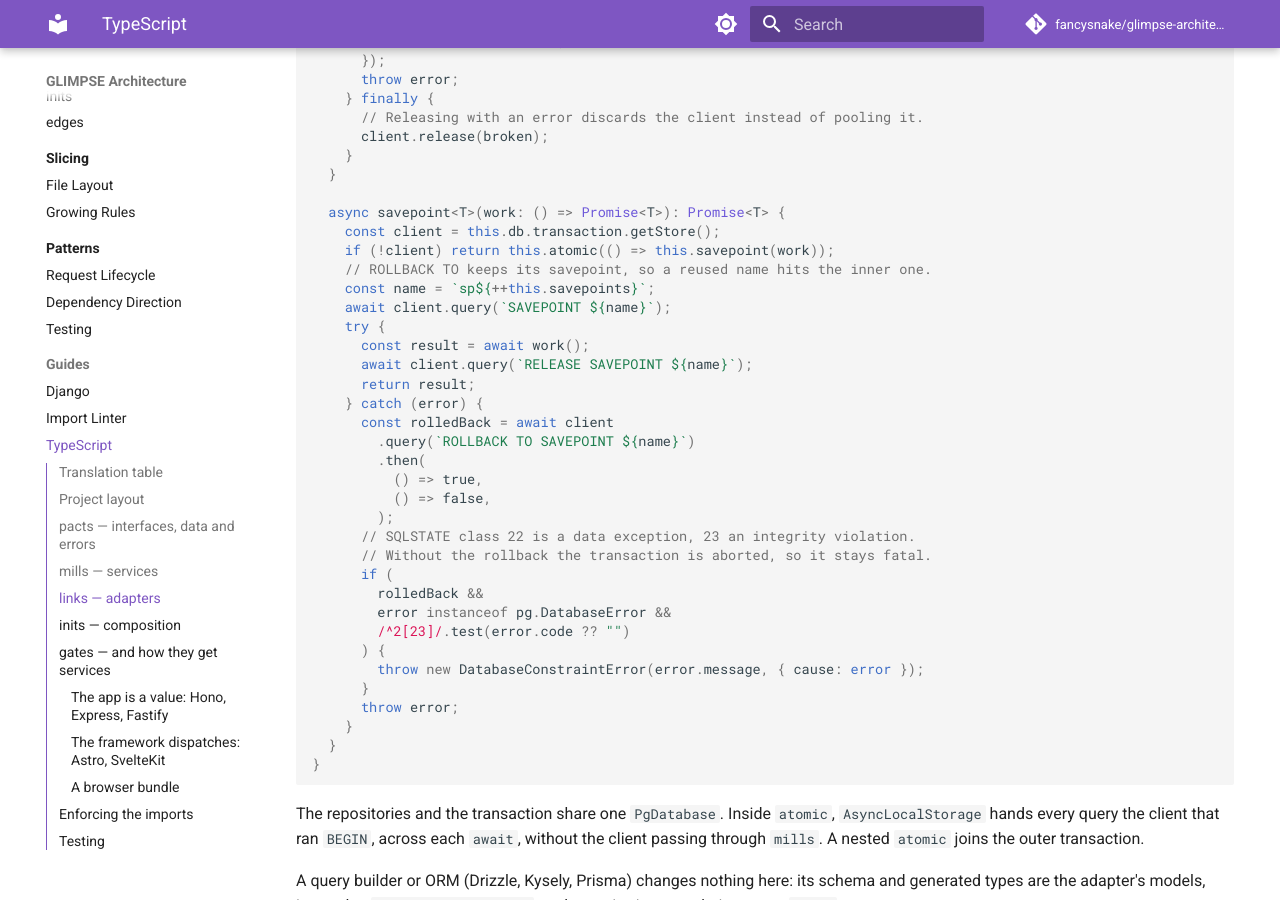
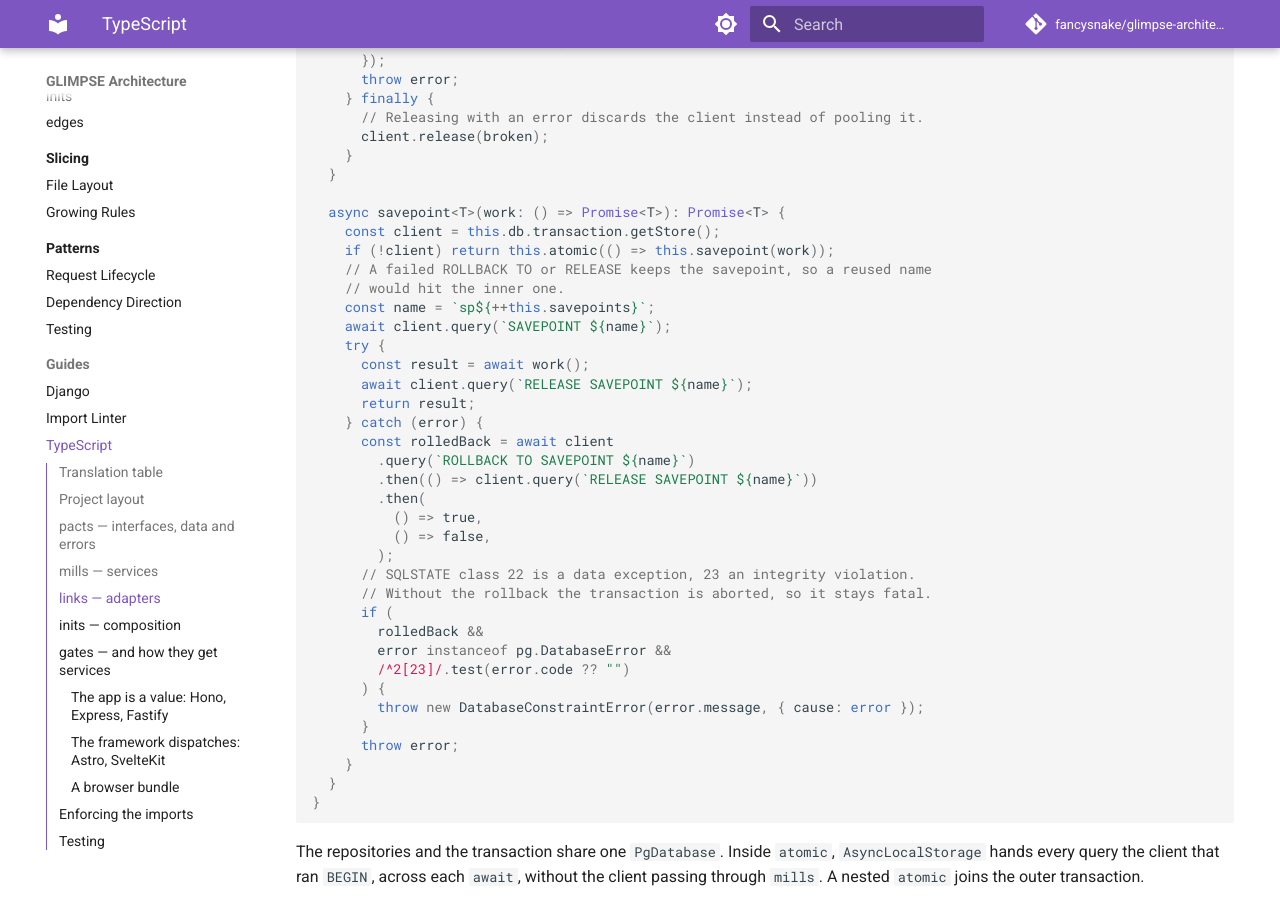
Before and after one commit to fancysnake/glimpse-architecture, an MkDocs documentation site: the page built from docs/guides/typescript.md, in a window 1280 px wide and 900 px high, scrolled down 5433 px. Built offline with MkDocs 1.6.1 and Material for MkDocs 9.7.7, drawn with Linux system fonts in a browser that asks for light colours; comment, search, counter and statistics services are not loaded.

Commit message:
chore: act on the review triage

```diff
--- a/docs/guides/typescript.md
+++ b/docs/guides/typescript.md
@@ -275,7 +275,8 @@ export class PgTransaction implements Transaction {
   async savepoint<T>(work: () => Promise<T>): Promise<T> {
     const client = this.db.transaction.getStore();
     if (!client) return this.atomic(() => this.savepoint(work));
-    // ROLLBACK TO keeps its savepoint, so a reused name hits the inner one.
+    // A failed ROLLBACK TO or RELEASE keeps the savepoint, so a reused name
+    // would hit the inner one.
     const name = `sp${++this.savepoints}`;
     await client.query(`SAVEPOINT ${name}`);
     try {
@@ -285,6 +286,7 @@ export class PgTransaction implements Transaction {
     } catch (error) {
       const rolledBack = await client
         .query(`ROLLBACK TO SAVEPOINT ${name}`)
+        .then(() => client.query(`RELEASE SAVEPOINT ${name}`))
         .then(
           () => true,
           () => false,
```
